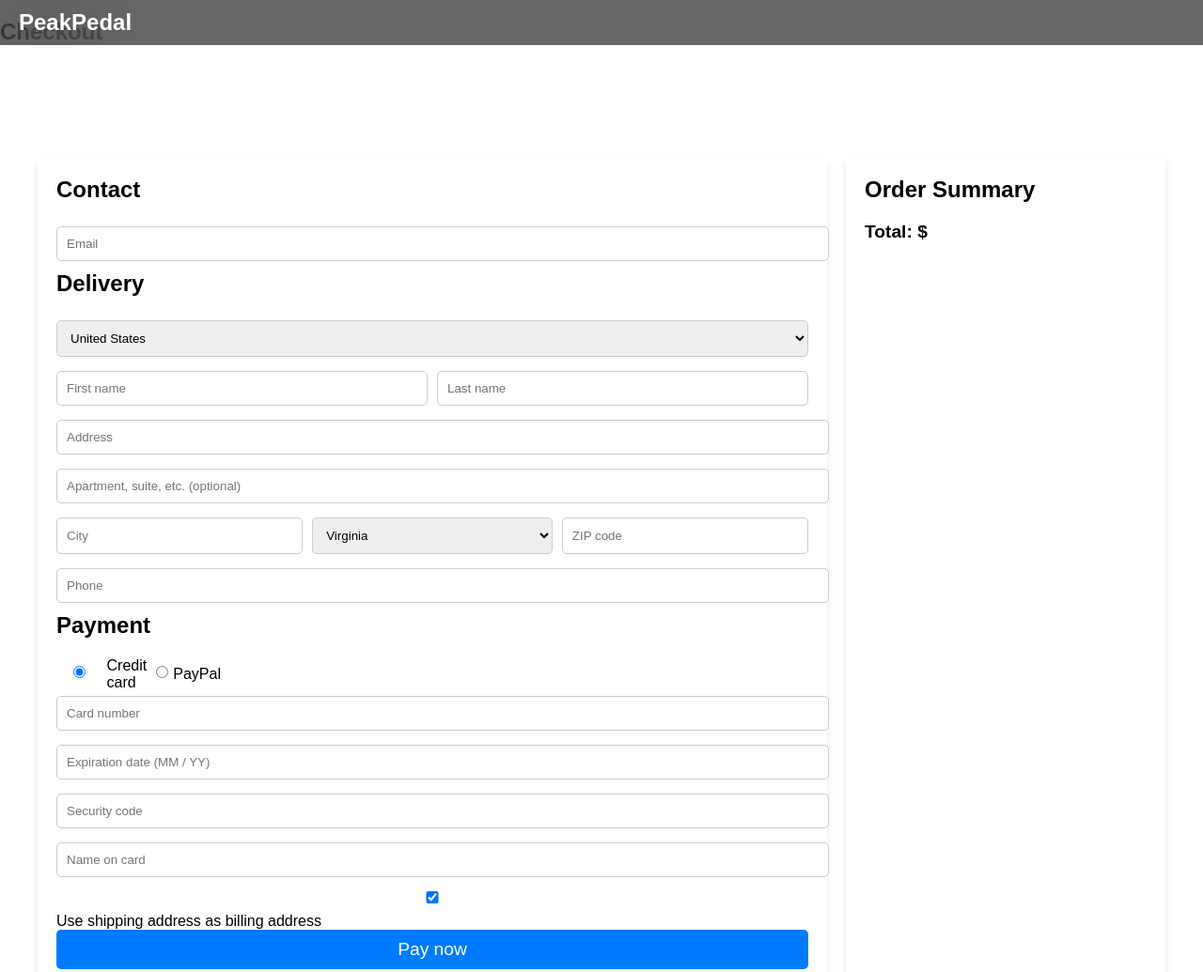
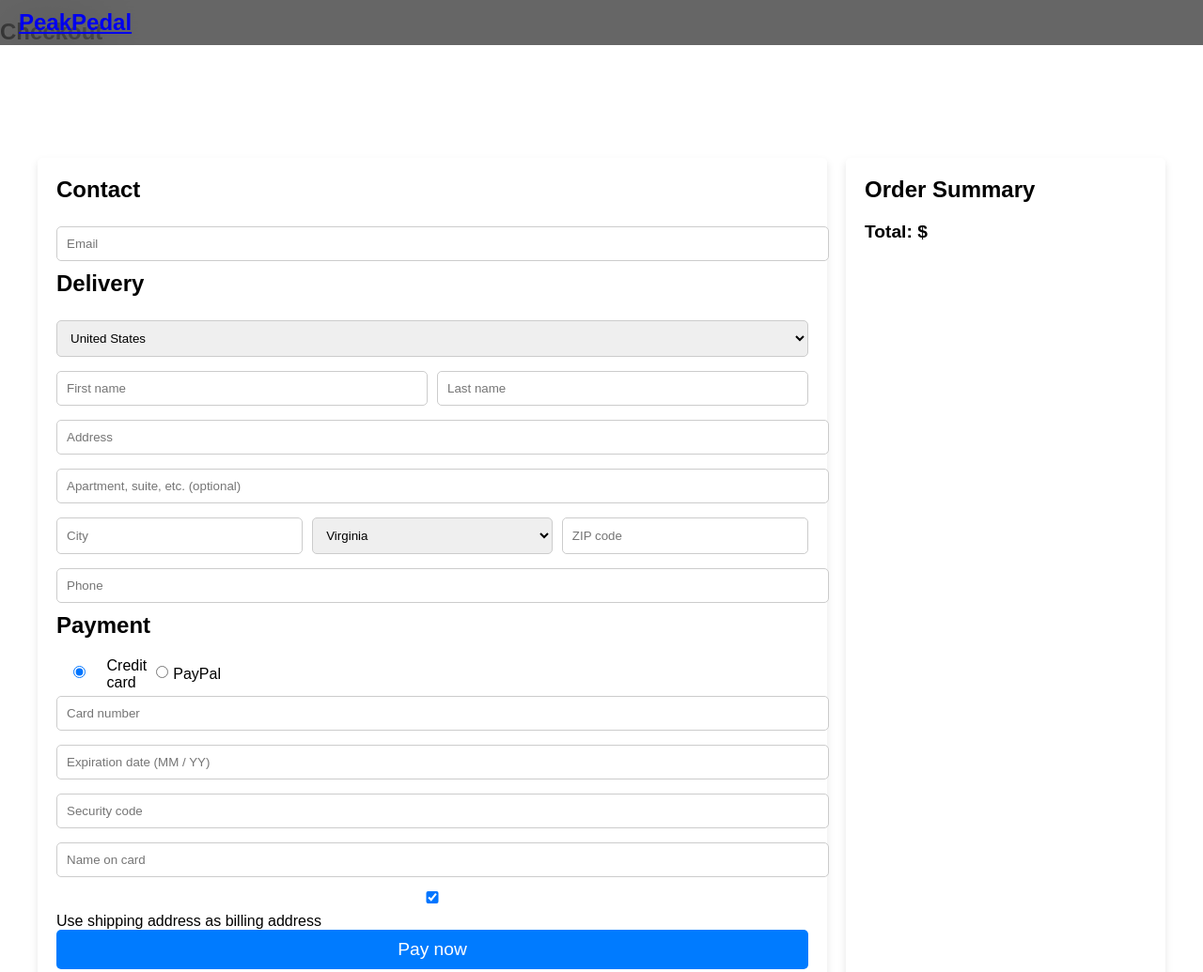
Before and after one commit to ForrestAmeling/PeakPedal, a website: page public/checkout.html in a window 1280 px wide. Shown: the top 1035 px of the page at 94% size. Drawn offline with Linux system fonts and the light colour scheme; no server answers.

Commit message:
<a href="index.html"><h1 class="logo">PeakPedal</h1></a>

```diff
--- a/public/checkout.html
+++ b/public/checkout.html
@@ -29,7 +29,9 @@
 
 <body>
     <header class="top-header">
-        <h1 class="logo">PeakPedal</h1>
+        <a href="index.html">
+            <h1 class="logo">PeakPedal</h1>
+        </a>
     </header>
 
     <main>
```
Also changed, not shown: public/index.html (+3 -1 lines).
